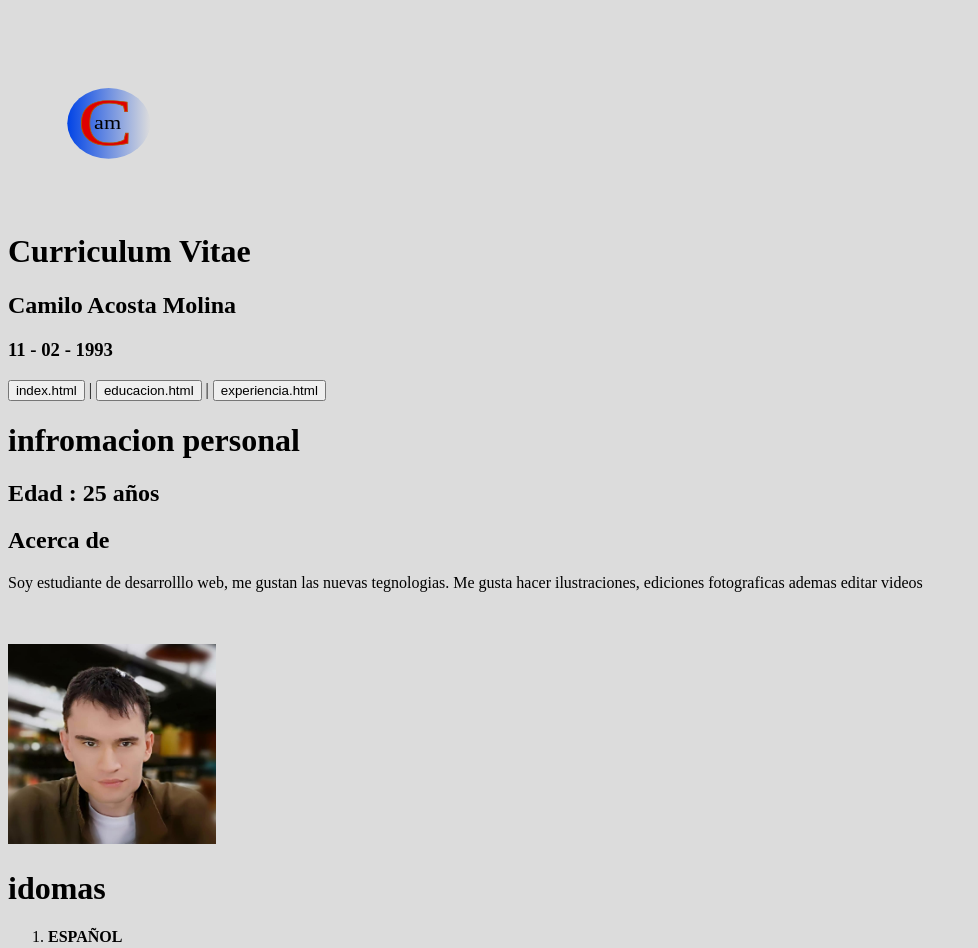
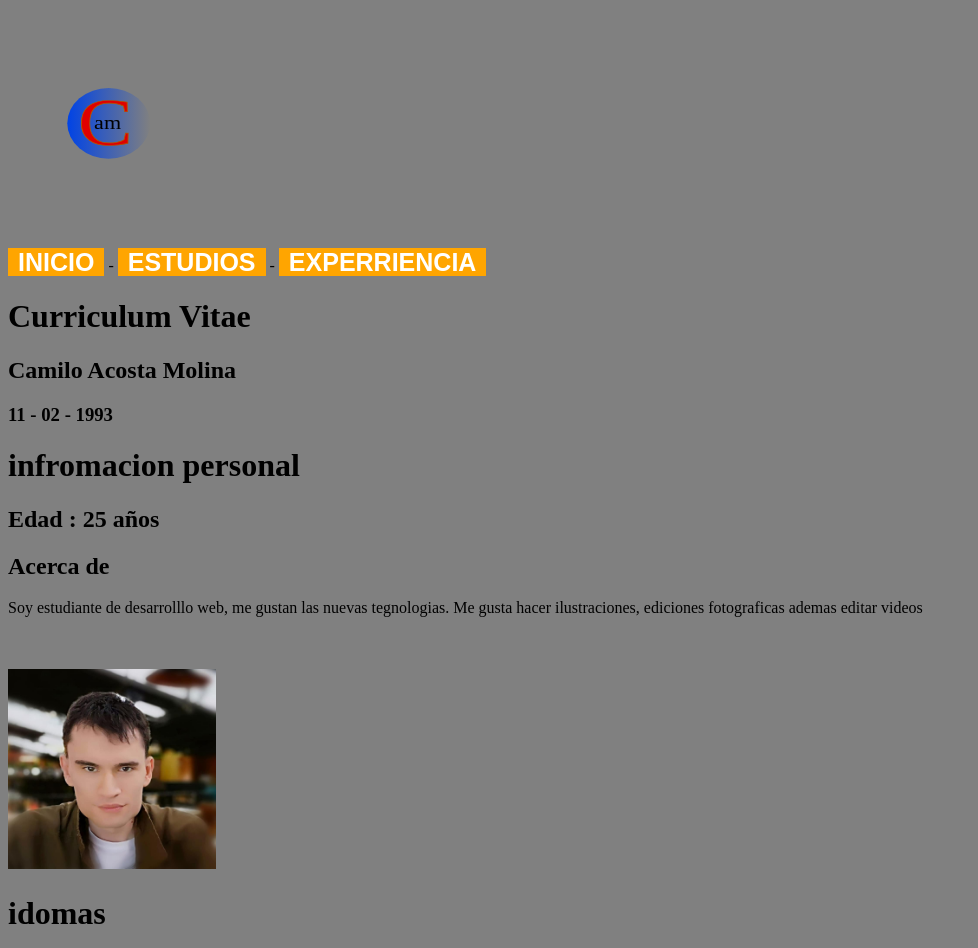
Before and after one commit to HarryySinclair/Curriculum-viate, a plain HTML site: page index.html in a window 1280 px wide. Shown: the top 948 px of the page, without its empty margins (0-978 px from the left). Drawn offline with Linux system fonts and the light colour scheme.

Commit message:
miercoles23

```diff
--- a/css/estilos.css
+++ b/css/estilos.css
@@ -1,3 +1,18 @@
 body{
-    background: gainsboro;
+    background-color: gray;
 }
+
+.boton{
+    text-decoration: none;
+    padding: 5  px;
+    font-family: arial;
+    text-transform: uppercase;
+    padding-left: 10px;
+    padding-right: 10px;
+    font-weight: 800;
+    font-size: 25px;
+    color: white;
+    background-color:orange;
+    width: 200;
+    height:20;
+  }
--- a/index.html
+++ b/index.html
@@ -2,7 +2,7 @@
 <html>
 <head>
 	<meta http-equiv="Content-Type" content="text/html; charset=UTF-8">
-	<title>Titulo</title>
+	<title>portafolio</title>
 	<link rel="stylesheet" href="css/estilos.css">
 </head>
 <body>
@@ -12,15 +12,23 @@
 	</svg>
 </header>
 
+     <BR>
+     <BR>
+
+
+     <a href="index.html" class="boton">Inicio</a>  -  <a href="educacion.html" class="boton">Estudios</a> - <a href="experiencia.html" class="boton">Experriencia</a>
+
+
+
+
 
 		<h1>Curriculum Vitae</h1>
 
 		<h2>Camilo Acosta Molina</h2>
 		<h3> 11 - 02 - 1993 </h3>
 
-  <P>
-    <a href="index.html"><button>index.html</button></a> | <a href="educacion.html"><button>educacion.html</button></a> | <a href="experiencia.html"><button>experiencia.html</button></a>
-	 </p>
+
+
 
 		<h1>infromacion personal</h1>
 
```
Also changed, not shown: educacion.html (+9 -5 lines), experiencia.html (+7 -2 lines).
